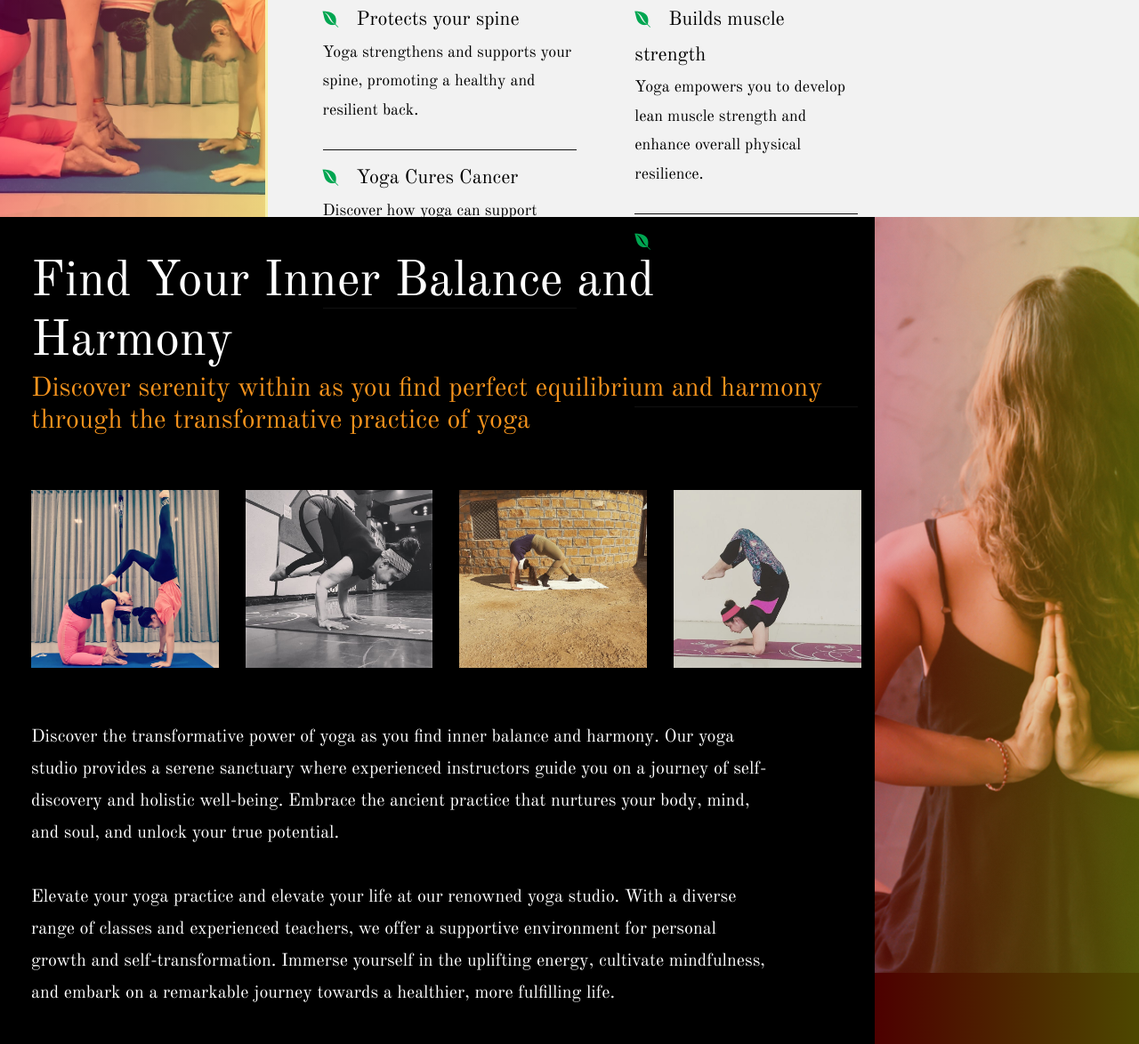
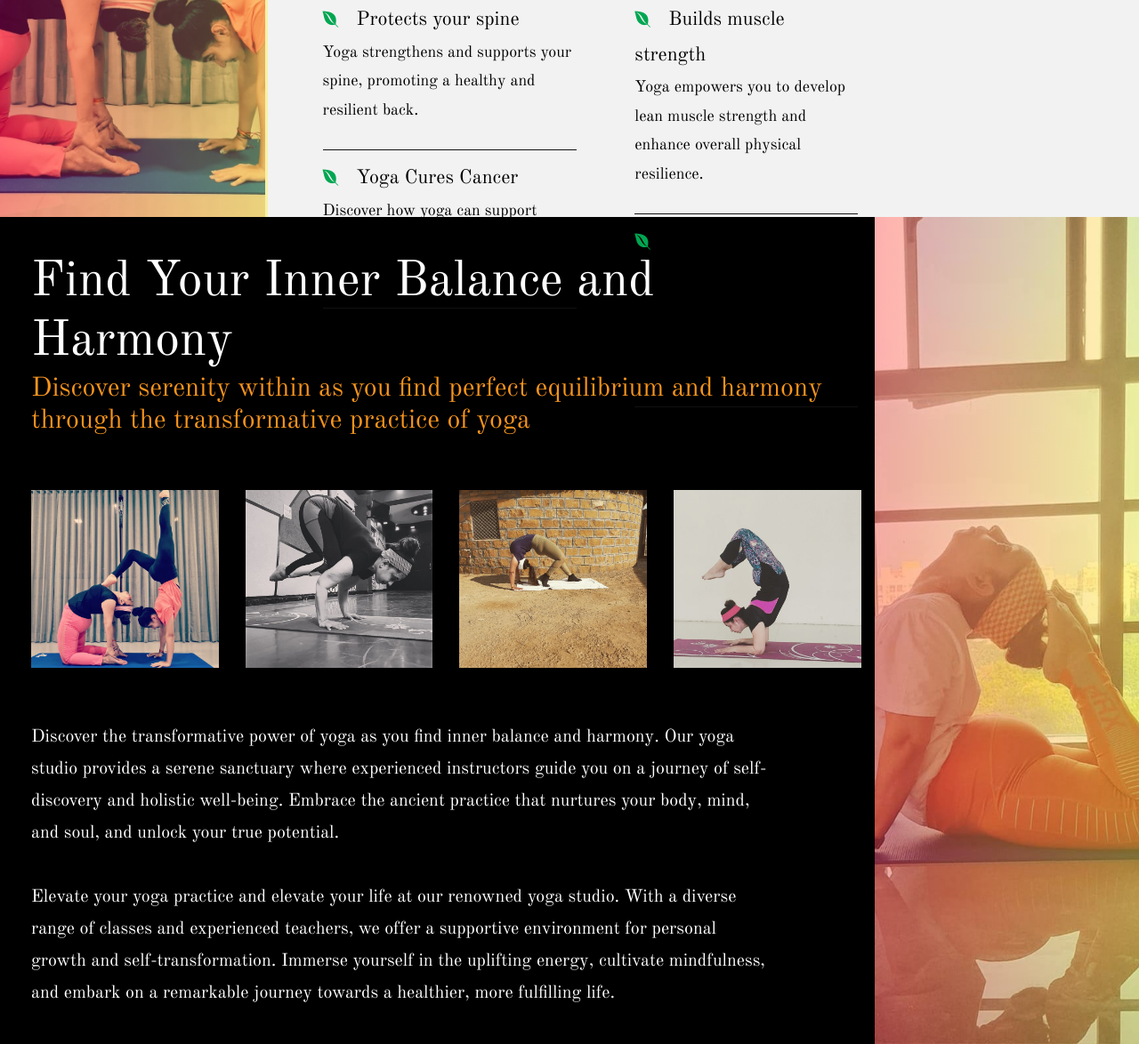
Before and after one commit to mehulcse/BreatheMoreYoga, a plain HTML site: page index.html in a window 1280 px wide. Shown: the part 1829-3003 px from the top of the page at 89% size. Drawn offline with nearby package versions, Linux system fonts and the light colour scheme.

Commit message:
Updated images

```diff
--- a/css/main.css
+++ b/css/main.css
@@ -1095,6 +1095,10 @@ header .border-img {
 
 .white {
     color: #ffffff;
+}
+
+.full-height {
+    height: 100% !important;
 }
 
 .contact address a {
--- a/index.html
+++ b/index.html
@@ -225,8 +225,8 @@
 
                 </div>
                 <div class="col-md-3">
-                    <figure>
-                        <img src="images/section-4-bg.jpg" alt="The Pulpit Rock">
+                    <figure class="full-height">
+                        <img src="images/section-4-bg.jpeg" class="full-height">
                     </figure>
                     <div class="gradient"></div>
                 </div>
```
Also changed, not shown: images/section-4-bg.jpeg (added).
